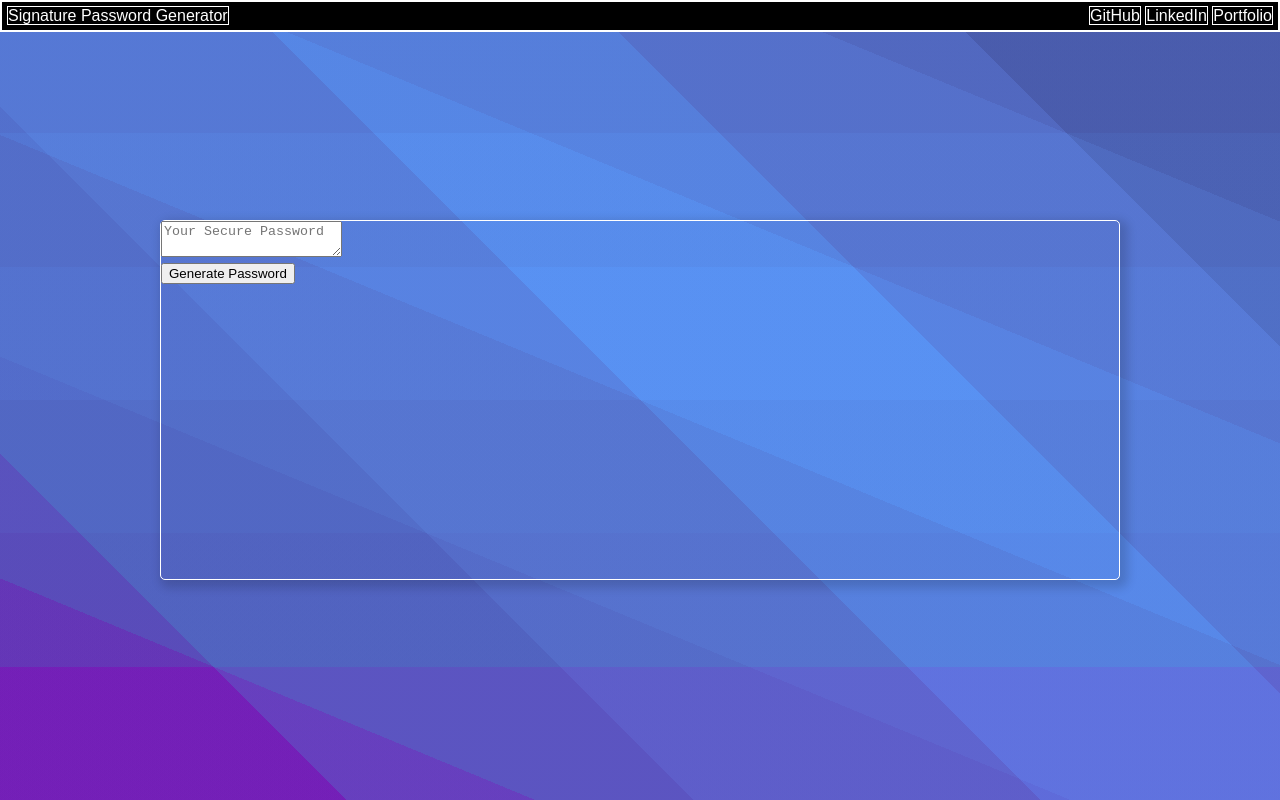
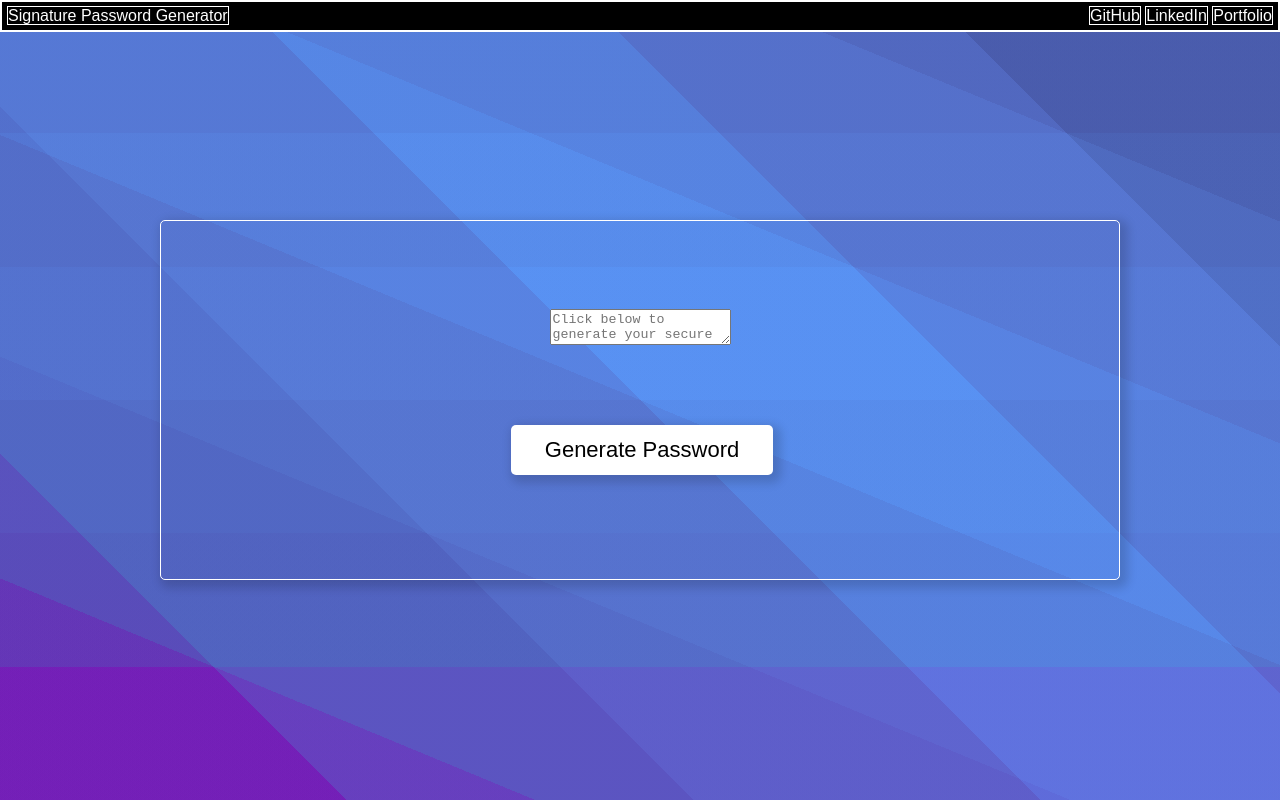
Before and after one commit to djbowen95/Signature-Password-Generator, a plain HTML site: page index.html in a window 1280 px wide. Drawn offline with Linux system fonts and the light colour scheme.

Commit message:
Format generate password button

```diff
--- a/index.html
+++ b/index.html
@@ -22,17 +22,17 @@
         </ul>
       </nav>
 
-<div class="card">
+      <div class="card">
         <div class="card-body">
           <textarea
             readonly
             id="password"
-            placeholder="Your Secure Password"
+            placeholder="Click below to generate your secure password"
             aria-label="Generated Password"
           ></textarea>
         </div>
         <div class="card-footer">
-          <button id="generate" class="btn">Generate Password</button>
+          <button id="generate" class="generate-button">Generate Password</button>
         </div>
       </div>
     </div>
--- a/style.css
+++ b/style.css
@@ -106,17 +106,17 @@ nav li {
   box-shadow: rgba(0, 0, 0, 0.15) 4px 4px 10px 4px;
   font-size: 18px;
   align-self: center;
+  display: flex;
+  flex-direction: column;
+  align-items: center;
+  justify-content: center;
+}
 
-}
-/*
 .card-body {
   min-height: 100px;
 }
 
-.card-footer {
-  text-align: center;
-}
-
+/*
 .card-footer::before {
   content: " ";
   display: block;
@@ -131,18 +131,19 @@ nav li {
   clear: both;
 }
 
-.btn {
+*/
+
+.generate-button {
   border: none;
-  background-color: hsl(360, 91%, 36%);
-  border-radius: 25px;
-  box-shadow: rgba(0, 0, 0, 0.1) 0px 1px 6px 0px rgba(0, 0, 0, 0.2) 0px 1px 1px
-    0px;
-  color: hsl(0, 0%, 100%);
-  display: inline-block;
+  background-color: white;
+  color: black;
+  border-radius: 5px;
   font-size: 22px;
   line-height: 22px;
   margin: 16px 16px 16px 20px;
+  box-shadow: rgba(0, 0, 0, 0.15) 4px 4px 10px 4px;
   padding: 14px 34px;
+  display: inline-block;
   text-align: center;
   cursor: pointer;
 }
@@ -152,9 +153,7 @@ button[disabled] {
   background: #c0c7cf;
 }
 
-.float-right {
-  float: right;
-}
+/*
 
 #password {
   -webkit-appearance: none;
```
